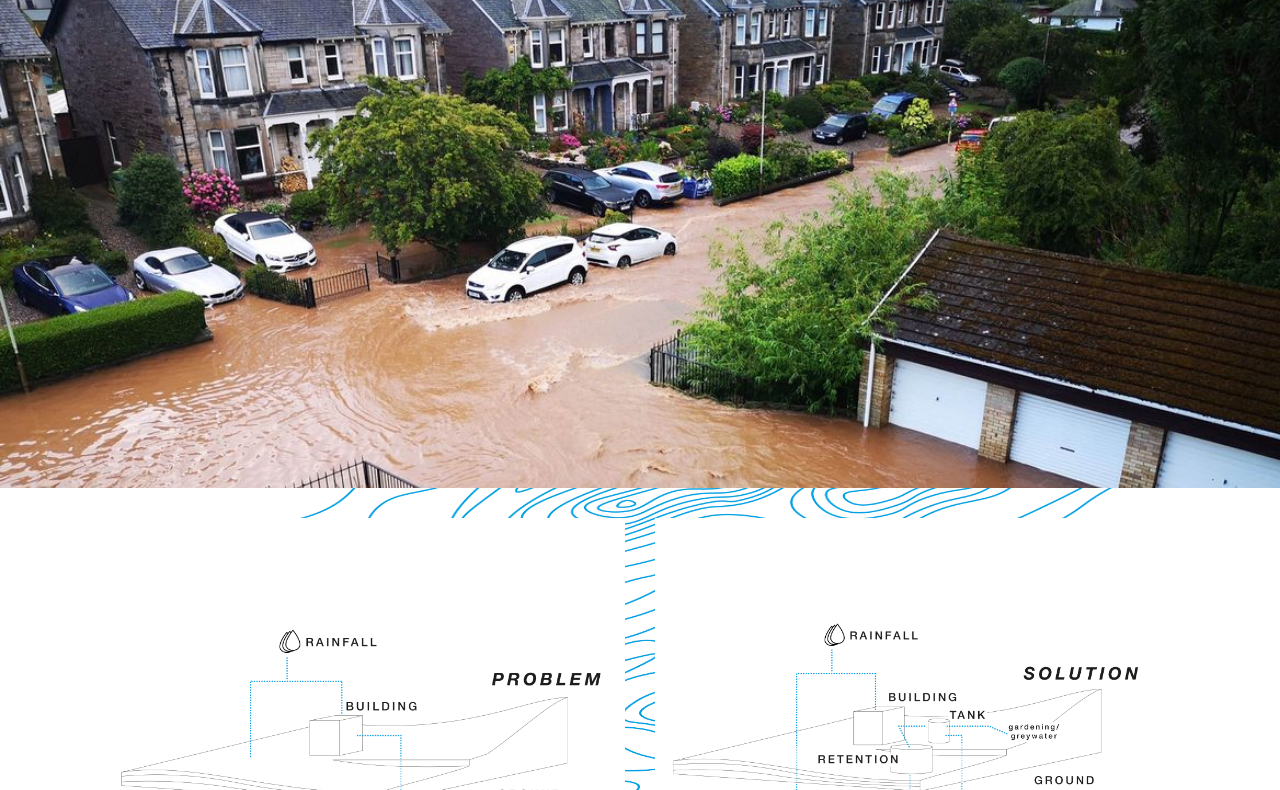
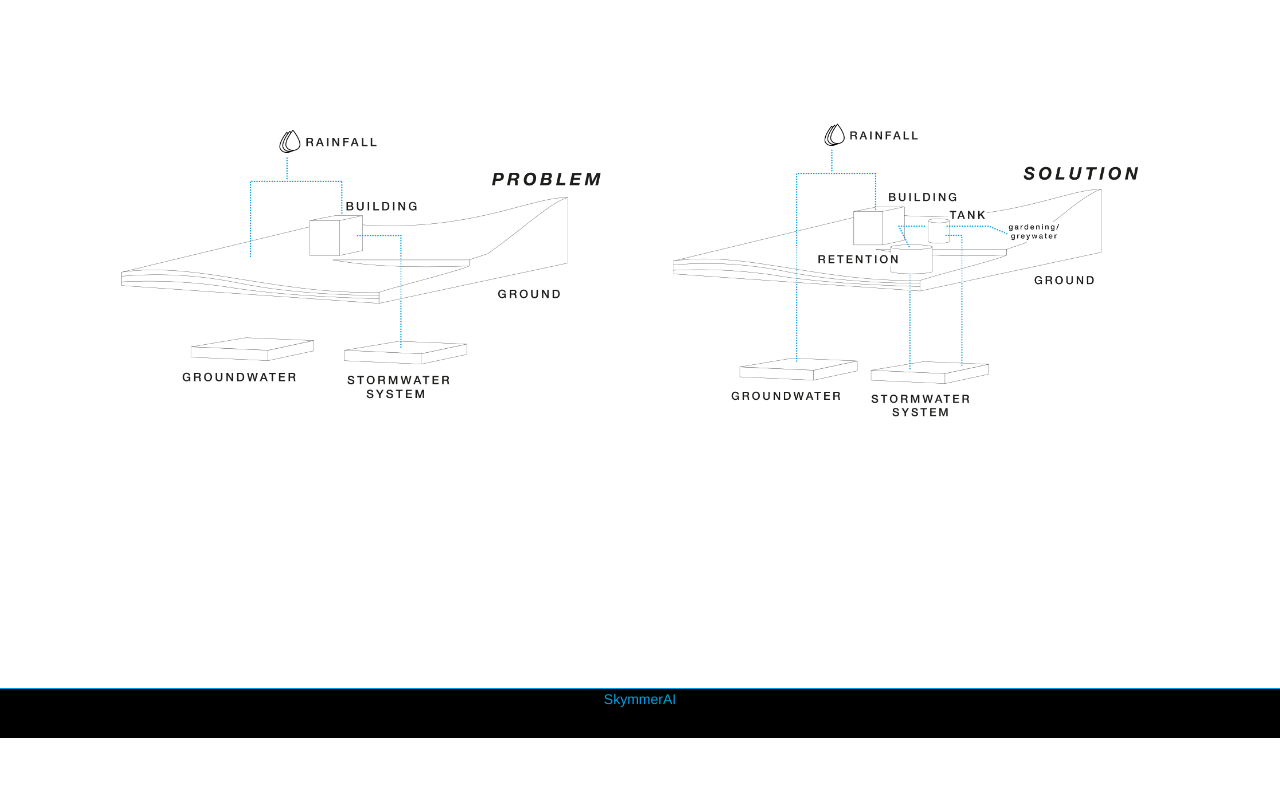
Before and after one commit to dancasey-ie/skymmerAI, a plain HTML site: page index.html in a window 1280 px wide. Shown: the part 62-852 px from the top of the page. After the commit the page ends 800 px from the top, so only its background shows below. Drawn offline with nearby package versions, Linux system fonts and the light colour scheme.

Commit message:
Strip down

```diff
--- a/custom.css
+++ b/custom.css
@@ -22,7 +22,7 @@ ul li {
 }
 
 .main_container {
-    background: url(img/visual-12.png);
+    /* background: url(img/visual-12.png); */
     background-repeat: no-repeat;
     background-size: 100% 100%;
     margin-top: 50px;
```
Also changed, not shown: index.html (+3 -3 lines).
